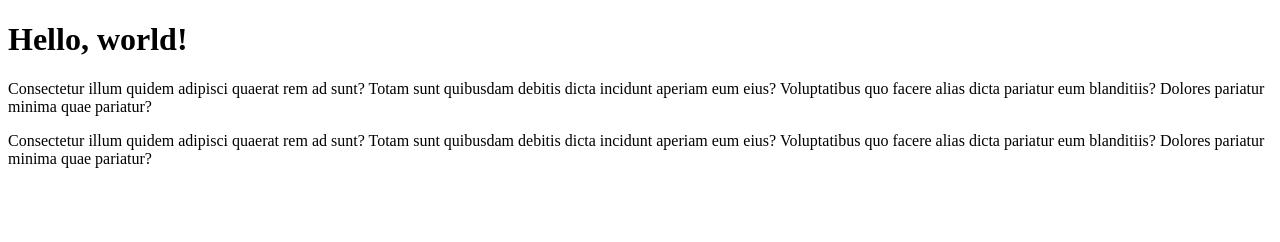
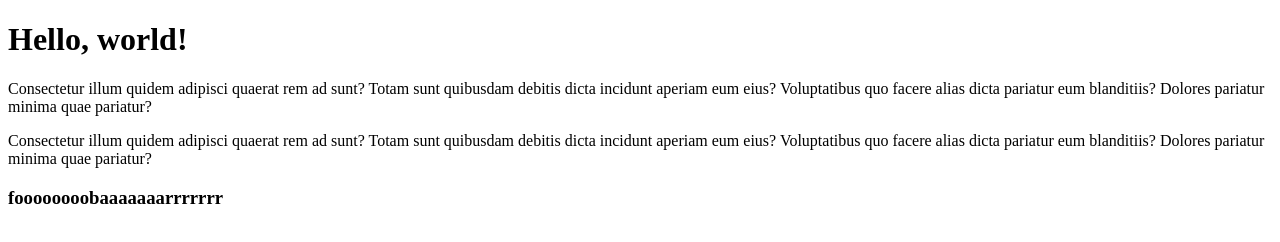
Before and after one commit to testyness/testyness.github.io, a plain HTML site: page index.html in a window 1280 px wide. Drawn offline with Linux system fonts and the light colour scheme.

Commit message:
adding test change for pushing

```diff
--- a/index.html
+++ b/index.html
@@ -10,5 +10,6 @@
     <h1>Hello, world!</h1>
     <p>Consectetur illum quidem adipisci quaerat rem ad sunt? Totam sunt quibusdam debitis dicta incidunt aperiam eum eius? Voluptatibus quo facere alias dicta pariatur eum blanditiis? Dolores pariatur minima quae pariatur?</p>
     <p>Consectetur illum quidem adipisci quaerat rem ad sunt? Totam sunt quibusdam debitis dicta incidunt aperiam eum eius? Voluptatibus quo facere alias dicta pariatur eum blanditiis? Dolores pariatur minima quae pariatur?</p>
+    <h3>foooooooobaaaaaaarrrrrrr</h3>
 </body>
 </html>
```
